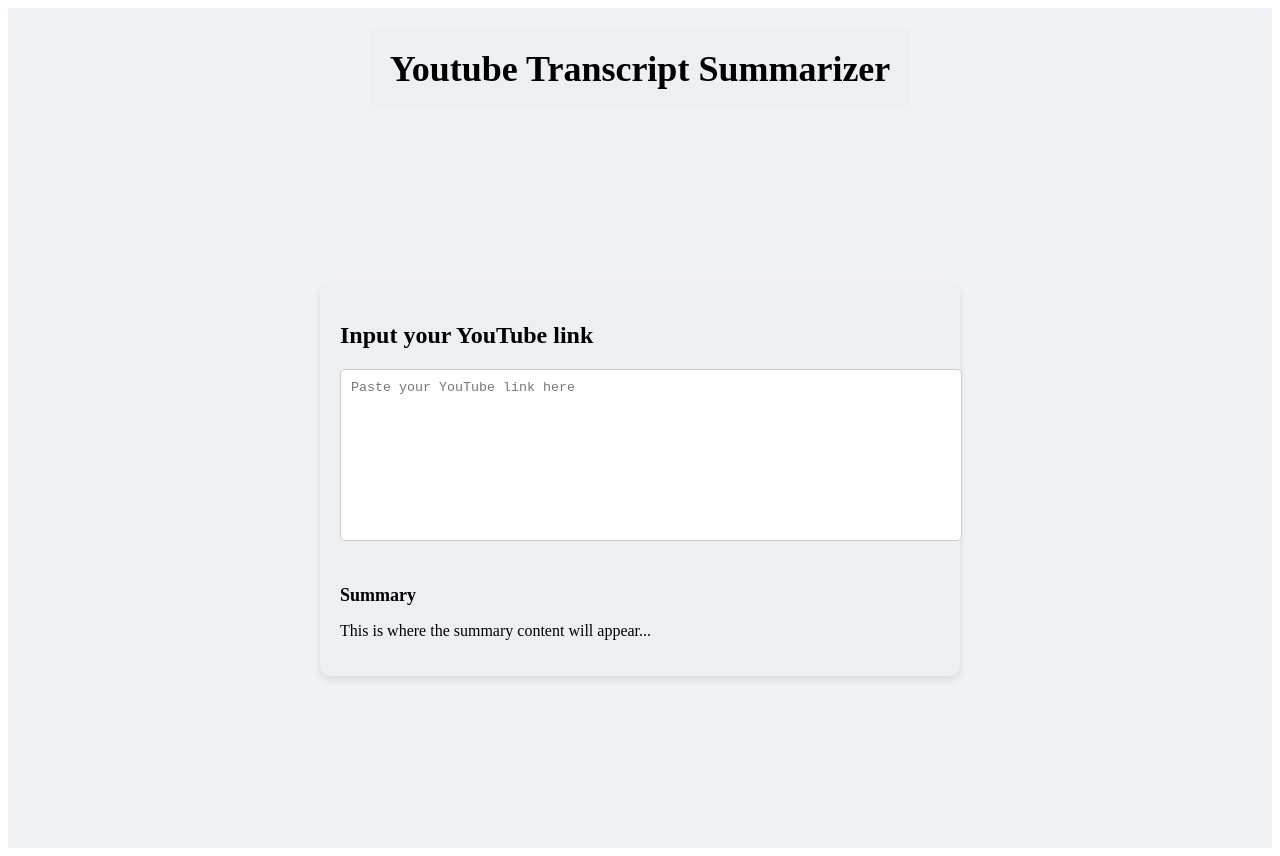
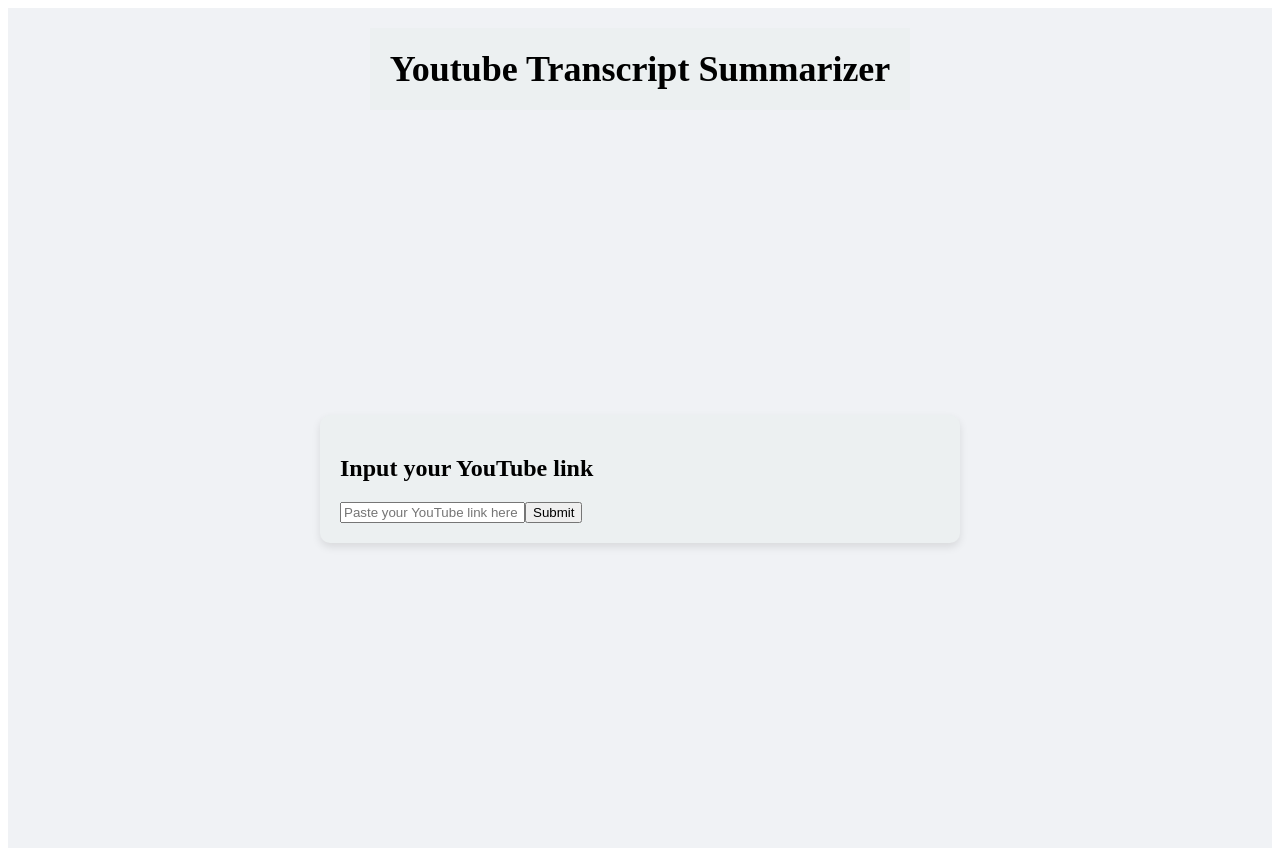
Before and after one commit to Vishnu-1203/Youtube-Transcript-Summarizer, a React (Create React App) app in the folder youtube-transcript-summarizer/: page / in a window 1280 px wide. Built offline with nearby package versions, Linux system fonts and the light colour scheme.

Commit message:
adding link(not yet working)

```diff
--- a/youtube-transcript-summarizer/src/components/TranscriptInput.jsx
+++ b/youtube-transcript-summarizer/src/components/TranscriptInput.jsx
@@ -1,21 +1,82 @@
-// TranscriptInput.jsx
-import React from "react";
+import React, { useState } from "react";
 import "./styles.css";
 
 const TranscriptInput = () => {
+  const [youtubeLink, setYoutubeLink] = useState("");
+  const [transcript, setTranscript] = useState("");
+  const [loading, setLoading] = useState(false);
+  const [error, setError] = useState("");
+
+  const handleSubmit = async (event) => {
+    event.preventDefault();
+
+    // Basic input validation
+    const validUrlRegex = /^https:\/\/www\.youtube\.com\/watch\?v=\w+$/;
+    if (!validUrlRegex.test(youtubeLink)) {
+      setError("Please enter a valid YouTube link.");
+      return;
+    }
+
+    setLoading(true);
+    setError("");
+
+    try {
+      const videoId = youtubeLink.split("v=")[1];
+      const response = await fetch(
+        `https://www.googleapis.com/youtube/v3/captions?part=snippet&videoId=${videoId}&key=AIzaSyCy3UYppcWp_ooOB33mS8gTvS8YVjIEbmc` // Replace with your API key
+      );
+
+      if (!response.ok) {
+        throw new Error("Failed to fetch captions. Please try again.");
+      }
+
+      const data = await response.json();
+
+      if (!data || !data.items || data.items.length === 0) {
+        throw new Error("Captions data not found.");
+      }
+
+      const captionText =
+        data.items[0].snippet.track.snippet.localized.transcript;
+      if (!captionText) {
+        throw new Error("Transcript not found in captions data.");
+      }
+
+      setTranscript(captionText);
+    } catch (error) {
+      setError(error.message || "An error occurred while fetching captions.");
+    } finally {
+      setLoading(false);
+    }
+  };
+
+  const handleChange = (event) => {
+    setYoutubeLink(event.target.value); // Update the input value state
+  };
+
   return (
     <div className="transcript-input-container">
       <h2 className="transcript-heading">Input your YouTube link</h2>
-      <textarea
-        className="transcript-textarea"
-        placeholder="Paste your YouTube link here"
-      ></textarea>
-      <div className="summary-section">
-        <h2 className="summary-heading">Summary</h2>
-        <p className="summary-content">
-          This is where the summary content will appear...
-        </p>
-      </div>
+      <form onSubmit={handleSubmit}>
+        <input
+          type="text"
+          className="youtube-link-input"
+          placeholder="Paste your YouTube link here"
+          value={youtubeLink}
+          onChange={handleChange} // Call handleChange on input change
+        />
+        <button type="submit" className="submit-button">
+          Submit
+        </button>
+      </form>
+      {loading && <p>Loading...</p>}
+      {error && <p className="error-message">{error}</p>}
+      {transcript && (
+        <div className="transcript-section">
+          <h2 className="transcript-heading">Transcript</h2>
+          <p className="transcript-content">{transcript}</p>
+        </div>
+      )}
     </div>
   );
 };
```
